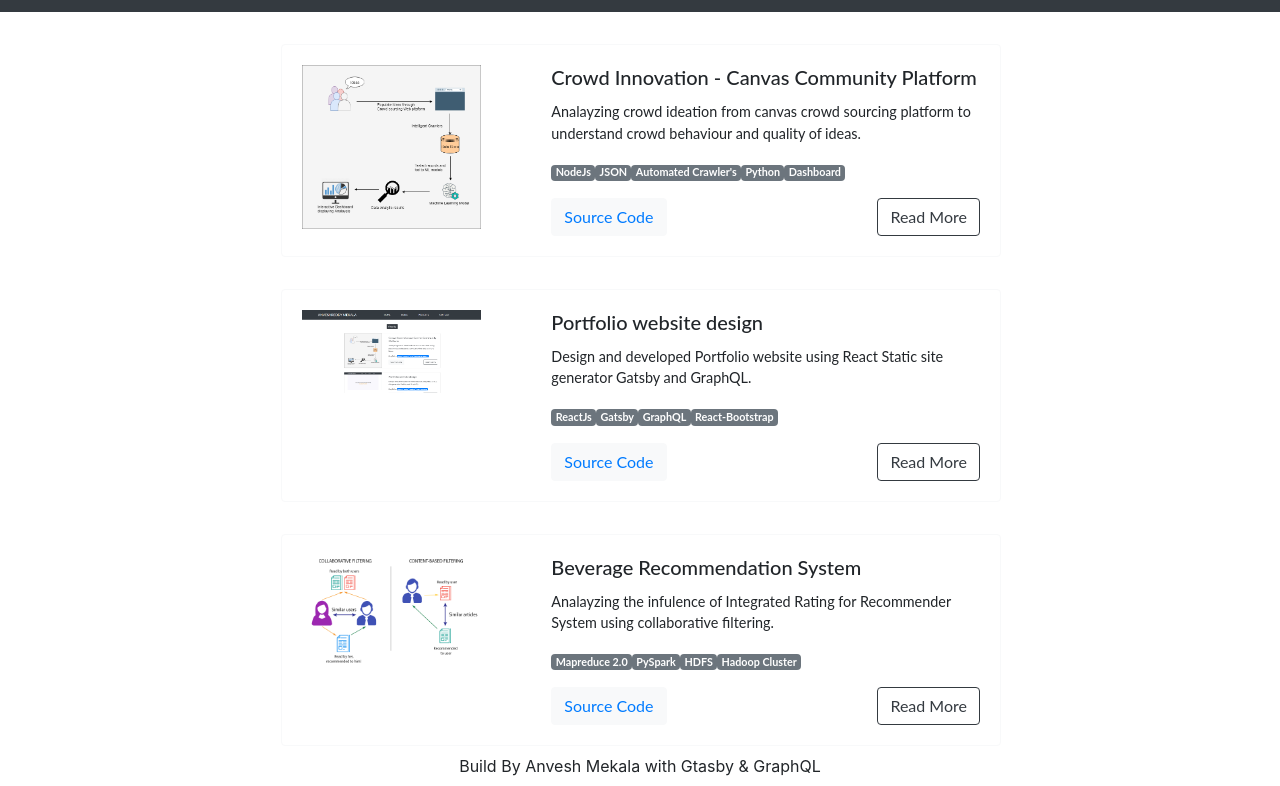
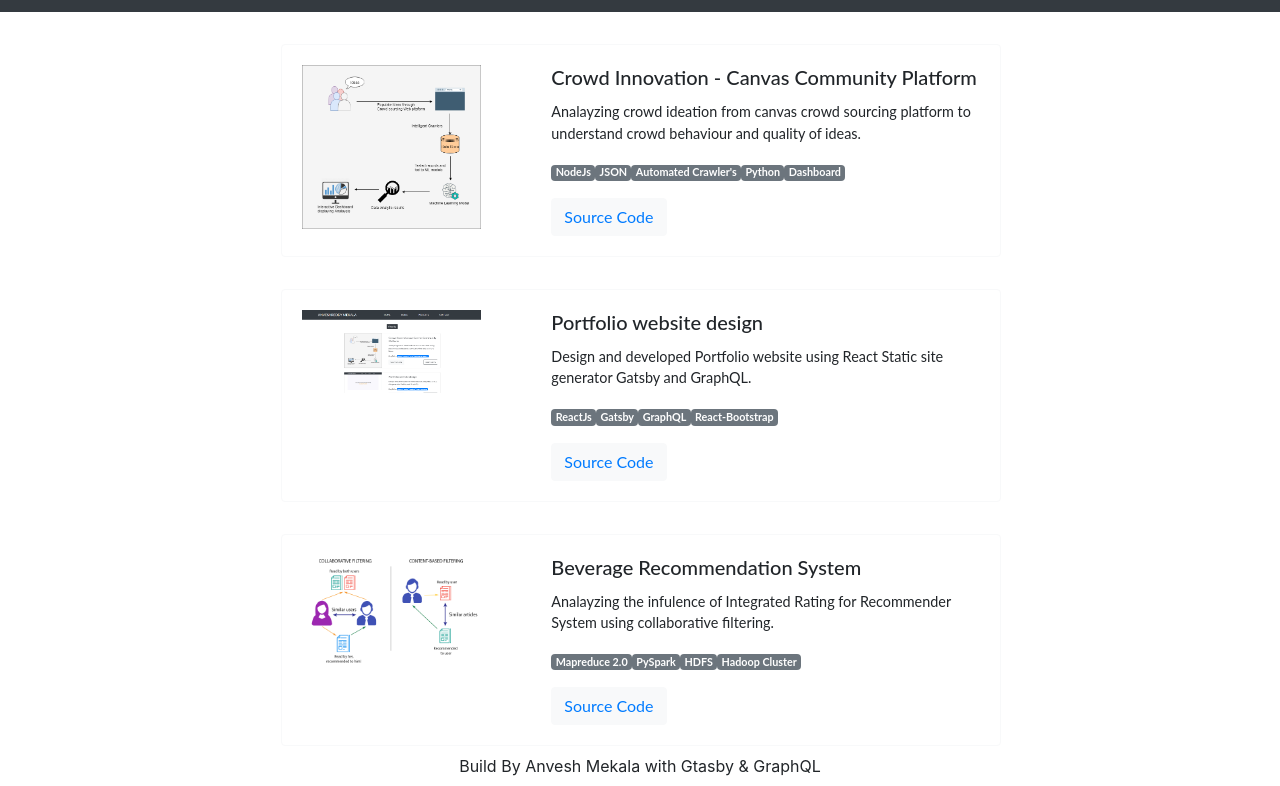
Before and after one commit to ANVESH96/Portfolio-Web-Application, a Gatsby site: page /projects in a window 1280 px wide. Shown: the part 58-844 px from the top of the page. Built offline with nearby package versions, Linux system fonts and the light colour scheme; Gatsby itself is replaced by a stand-in of ours.

Commit message:
Read more disabled

```diff
--- a/src/pages/projects.js
+++ b/src/pages/projects.js
@@ -66,7 +66,7 @@ const projectPage = ({data}) => (
     </Card.Text>
     <Card.Text >
       <Button variant="light" > <a href={post.node.frontmatter.sourcecode}>Source Code</a> </Button>
-      <Button style={{float:"right"}}variant="outline-dark"> Read More </Button>
+      {/* <Button style={{float:"right"}}variant="outline-dark"> Read More </Button> */}
       </Card.Text>
   </Card.Body>
   </Col>
```
